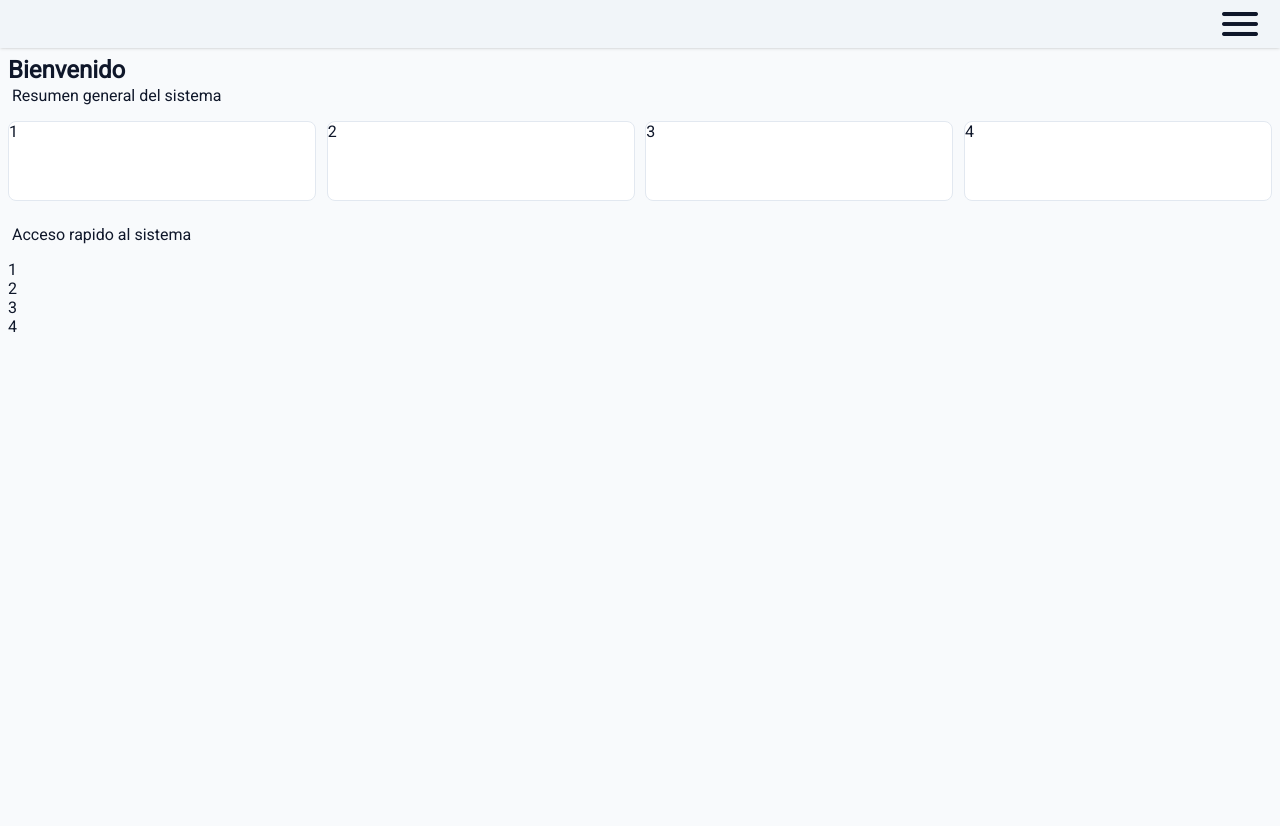
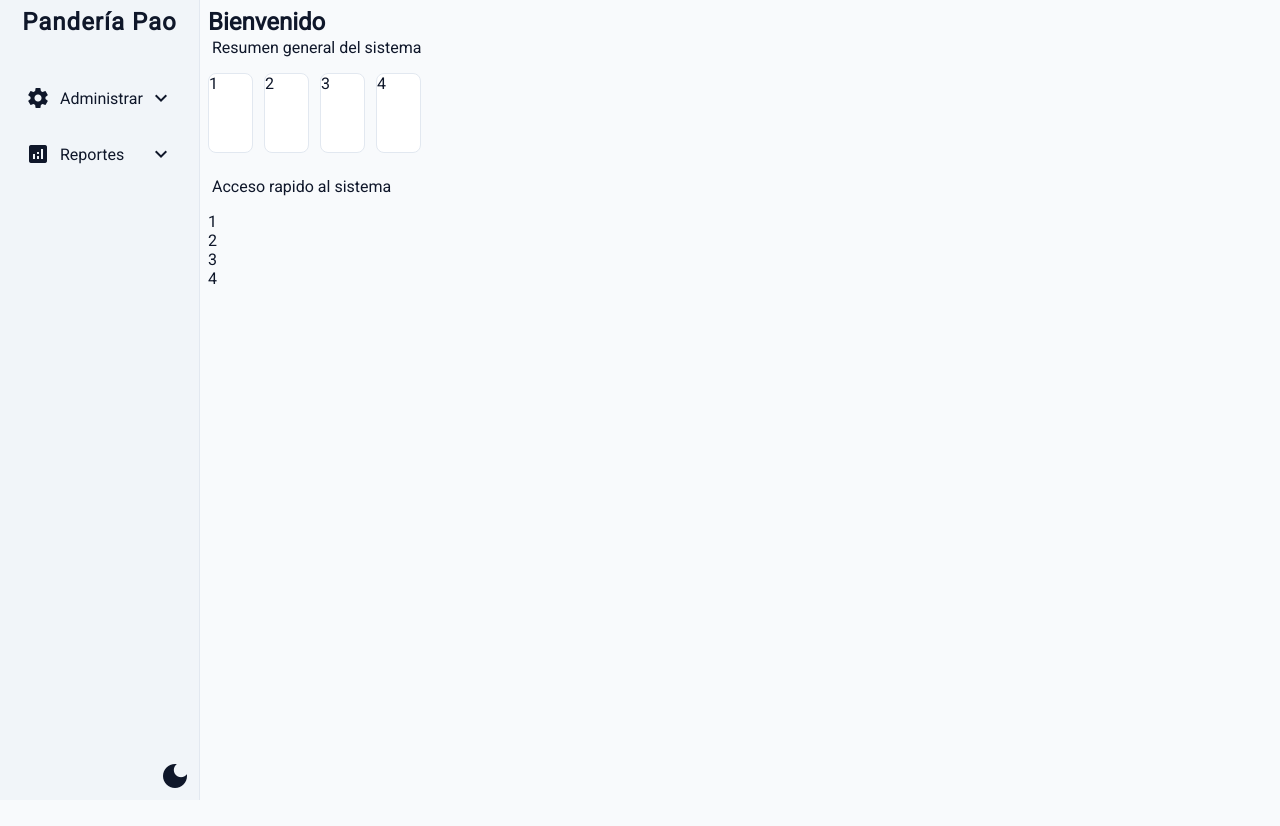
Before and after one commit to FLeyva18/clever-heisenberg, a Vue app: page /home in a window 1280 px wide. Shown: the top 826 px of the page. After the commit the page ends 800 px from the top, so only its background shows below. Built offline with nearby package versions, Linux system fonts and the light colour scheme.

Commit message:
implemented 768px menu and some fixes

```diff
--- a/src/views/MainLayout.vue
+++ b/src/views/MainLayout.vue
@@ -85,6 +85,7 @@ aside {
   grid-template-rows: auto 1fr auto;
   padding: 16px;
   gap: 16px;
+  overflow: auto;
 }
 
 aside a {
@@ -96,6 +97,7 @@ aside a {
 .darkmode-container {
   display: flex;
   justify-content: right;
+  width: 100%;
 }
 
 @keyframes toggleMenu {
@@ -126,7 +128,7 @@ aside a {
 }
 
 main {
-  height: 1000px;
+  min-height: calc(100dvh - 48px);
   background-color: var(--color-bg);
   position: relative;
   top: 0;
@@ -134,6 +136,47 @@ main {
 }
 
 @media (min-width: 768px) {
+  .mobile-bar {
+    display: none;
+  }
+
+  .main-containter {
+    display: flex;
+    top: 0;
+    flex-direction: row;
+  }
+
+  aside {
+    height: 100vh;
+    width: 200px;
+    position: static;
+    top: 0;
+    left: 0;
+    animation: none;
+    padding: 0;
+    border-right: var(--border-thin);
+  }
+
+  aside a {
+    text-align: center;
+    width: 100%;
+    display: block;
+    margin: 8px 0;
+  }
+
+  .darkmode-container {
+    display: flex;
+    justify-content: right;
+    max-width: 100%;
+    padding: 8px;
+  }
+
+  main {
+    min-height: 100dvh;
+    position: relative;
+    top: 0;
+    padding: var(--sm-space);
+  }
 }
 @media (min-width: 1024px) {
 }
```
